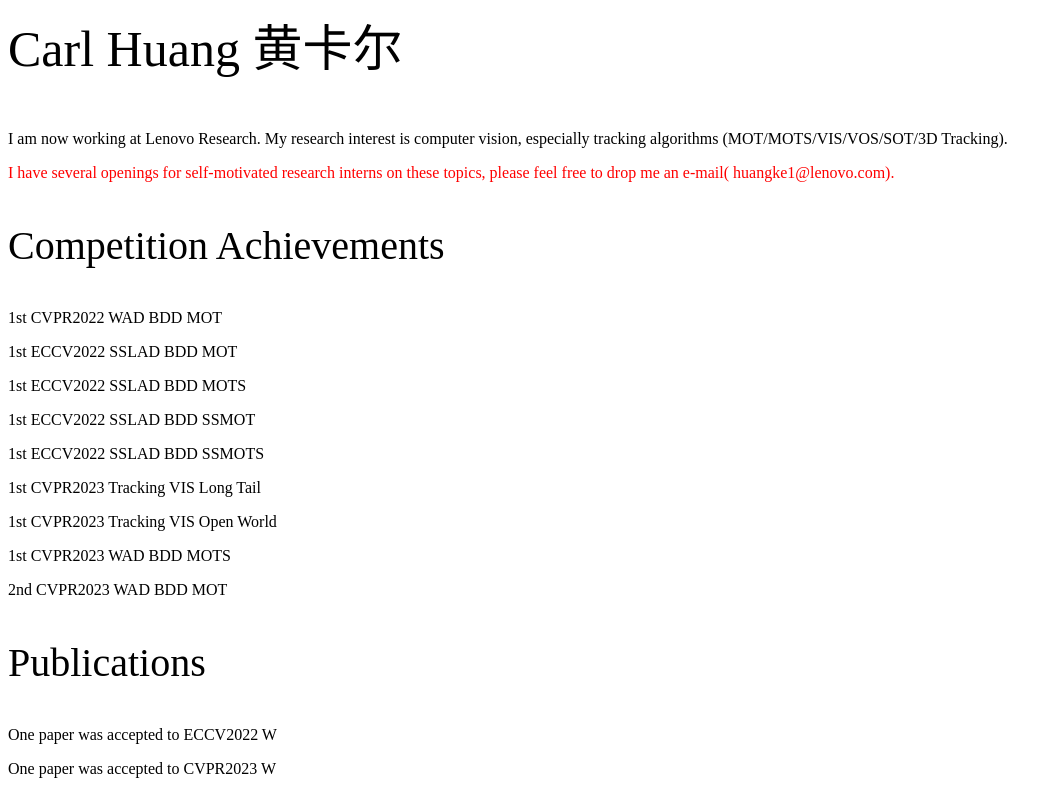
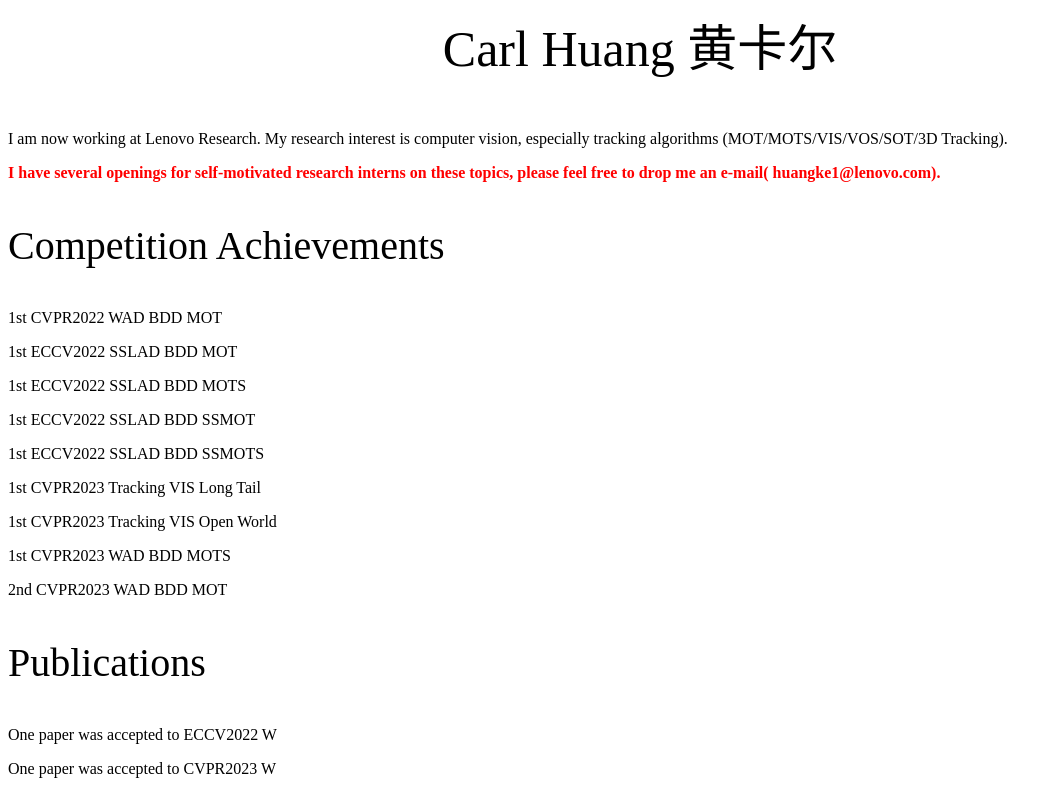
Before and after one commit to CarlHuangNuc/CarlHuangNuc.github.io, a plain HTML site: page index.html in a window 1280 px wide. Shown: the top 791 px of the page, without its empty margins (0-1058 px from the left). Drawn offline with Linux system fonts and the light colour scheme.

Commit message:
Update index.html

```diff
--- a/index.html
+++ b/index.html
@@ -1,11 +1,11 @@
 
-<p style="font-size:50px;">Carl Huang 黄卡尔</p>
+<p style="font-size:50px;text-align:center">Carl Huang 黄卡尔</p>
 <p></p>
 <p></p>
 <p>I am now working at Lenovo Research. My research interest is computer vision, especially tracking algorithms (MOT/MOTS/VIS/VOS/SOT/3D Tracking).</p>
 <p></p>
 <p></p>
-<p style="color:red;">I have several openings for self-motivated research interns on these topics, please feel free to drop me an e-mail( huangke1@lenovo.com). </p>
+<p style="color:red;"> <b>I have several openings for self-motivated research interns on these topics, please feel free to drop me an e-mail( huangke1@lenovo.com).</b> </p>
 <p></p>
 <p style="font-size:40px;">Competition Achievements</p>
 <p>1st  CVPR2022 WAD BDD MOT</p>
```
